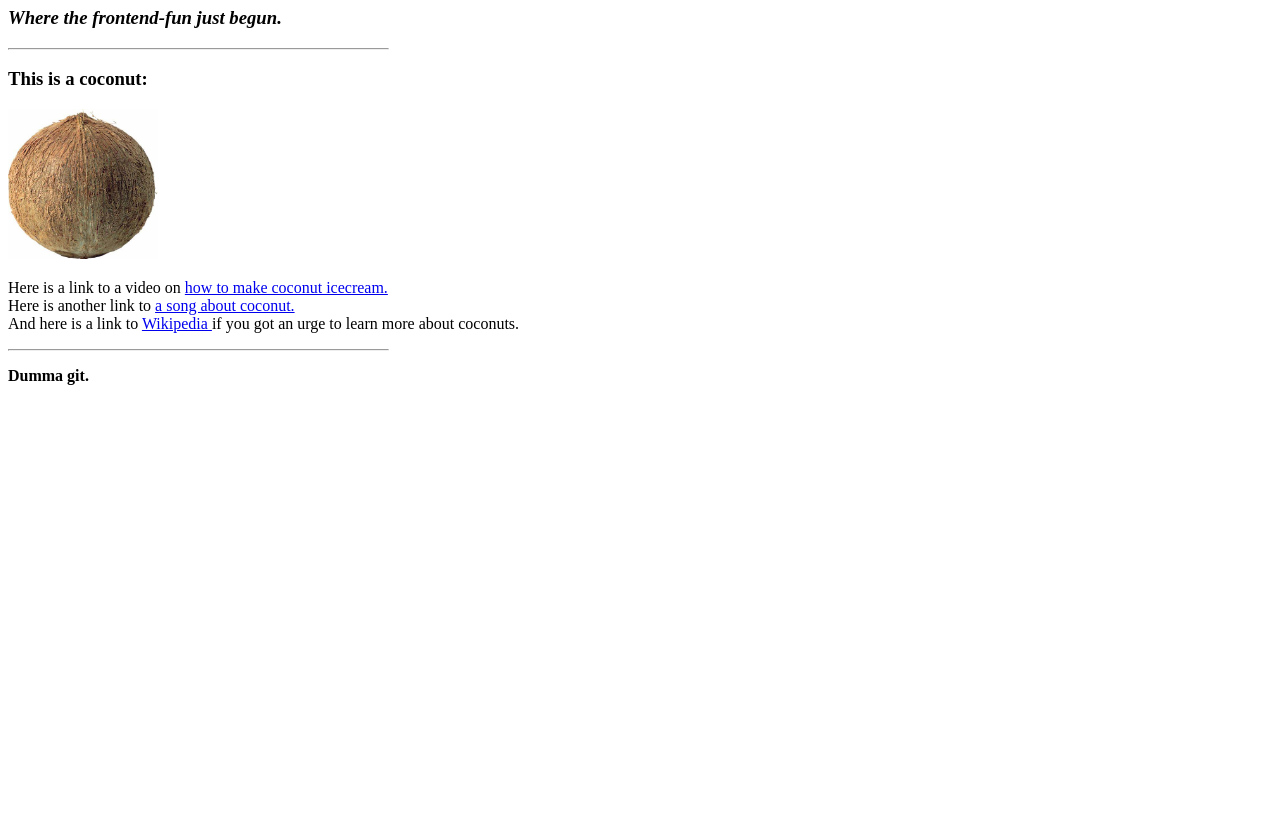
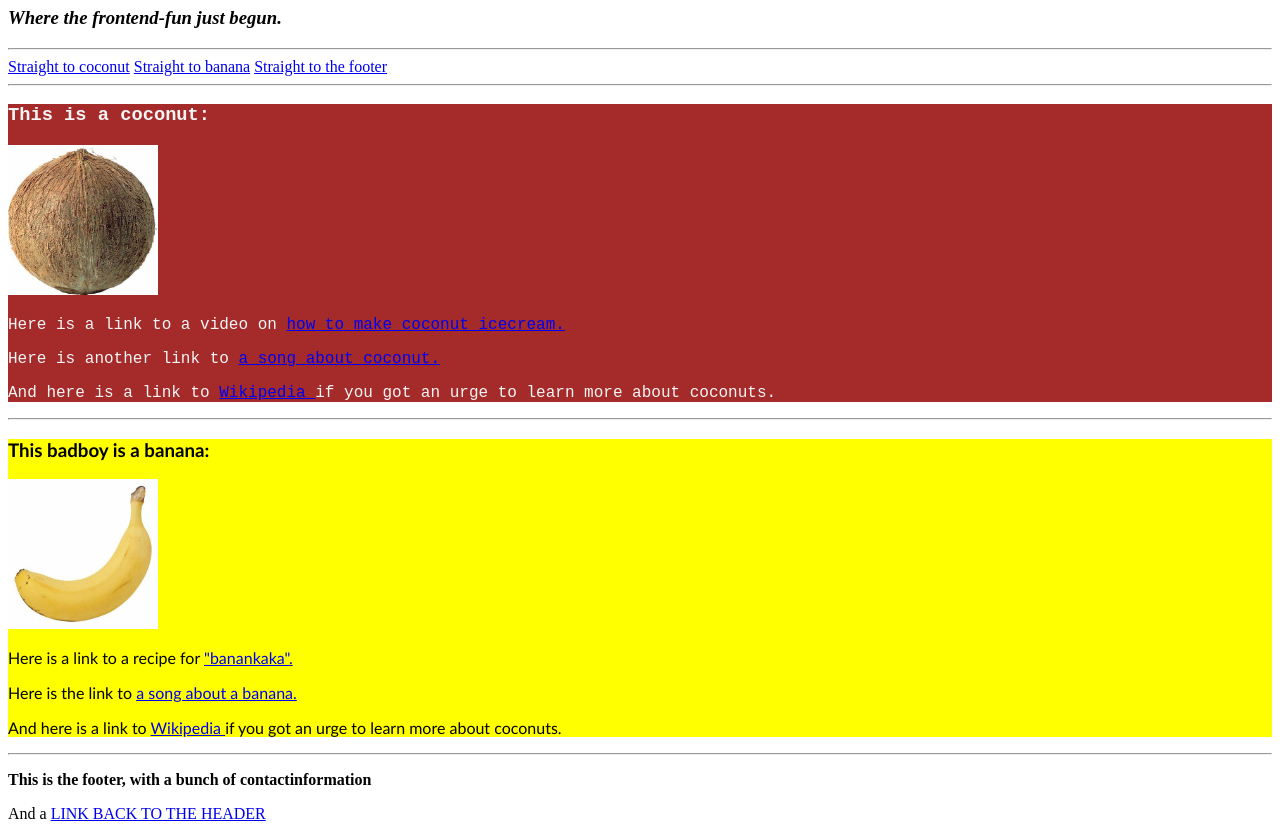
Before and after one commit to TomLindblad/Assignment1, a plain HTML site: page index.html in a window 1280 px wide. Shown: the part 73-912 px from the top of the page. Before the commit the page ends 800 px from the top, so only its background shows below. Drawn offline with Linux system fonts and the light colour scheme.

Commit message:
added style and banana

```diff
--- /dev/null
+++ b/Styles/styles.css
@@ -0,0 +1,18 @@
+h1
+{
+    color: brown;
+}
+
+#coconut-section
+{
+        font-family: 'Courier New', Courier, monospace;
+        color: whitesmoke;
+        background-color: brown;
+}
+
+#banana-section
+{
+
+    font-family:'Trebuchet MS', 'Lucida Sans Unicode', 'Lucida Grande', 'Lucida Sans', Arial, sans-serif;
+    background-color: yellow;
+}
--- a/index.html
+++ b/index.html
@@ -3,18 +3,41 @@
 <head>
     <meta charset="UTF-8">
     <meta name="viewport" content="width=device-width, initial-scale=1.0">
-    <title>Document</title>
+    <title>Toms new webpage</title>
+    <link rel="stylesheet" href="Styles/styles.css">
 </head>
 <body>
-    <h1>Toms New Webpage:</h1>
-    <h3><em>Where the frontend-fun just begun.</em></h3>
-    <hr style="width:30%; margin-left:0">
+    <header id="header">
+        <h1>Toms New Webpage:</h1>
+        <h3><em>Where the frontend-fun just begun.</em></h3>
+    </header>
+    <hr>
+    <nav>
+        <a href="#coconut-section">Straight to coconut</a>
+        <a href="#banana-section">Straight to banana</a>
+        <a href="#the-footer">Straight to the footer</a>
+    </nav>
+    <hr>
+    <section id="coconut-section">
         <h3>This is a coconut:</h3>
         <img src="Images/OIP.jpg" alt="cocanut" width="150px" height="150px"><br>
-        <p>Here is a link to a video on <a href="https://www.youtube.com/watch?v=SOAGx11GU4k"> how to make coconut icecream.</a>
-        <br>Here is another link to <a href="https://www.youtube.com/watch?v=9OaPxkGzTcg">a song about coconut.</a>
-        <br>And here is a link to <a href="https://en.wikipedia.org/wiki/Coconut">Wikipedia </a>if you got an urge to learn more about coconuts.</p>
-        <hr style="width:30%; margin-left:0">
-        <p><b>Dumma git.</b></p>
+        <p>Here is a link to a video on <a href="https://www.youtube.com/watch?v=SOAGx11GU4k"> how to make coconut icecream.</a></p>
+        <p>Here is another link to <a href="https://www.youtube.com/watch?v=9OaPxkGzTcg">a song about coconut.</a></p>
+        <p>And here is a link to <a href="https://en.wikipedia.org/wiki/Coconut">Wikipedia </a>if you got an urge to learn more about coconuts.</p>
+    </section>
+    <hr>
+    <section id="banana-section">
+        <h3>This badboy is a banana:</h3>
+        <img src="Images/Benana.jpg" alt="banana" width="150px" height="150px"><br>
+        <p>Here is a link to a recipe for <a href="https://www.arla.se/recept/banankaka/"> "banankaka".</a></p>
+        <p>Here is the link to <a href="https://www.youtube.com/watch?v=B4w5QrvI3Y4">a song about a banana.</a></p>
+        <p>And here is a link to <a href="https://en.wikipedia.org/wiki/Banana">Wikipedia </a>if you got an urge to learn more about coconuts.</p>
+    </section>
+    <hr>
+    <footer id="the-footer">
+        <p><b>This is the footer, with a bunch of contactinformation</b></p>
+        <p>And a <a href="#header">LINK BACK TO THE HEADER</a></p>
+    </footer>
+
 </body>
 </html>
```
Also changed, not shown: Images/Benana.jpg (added).
